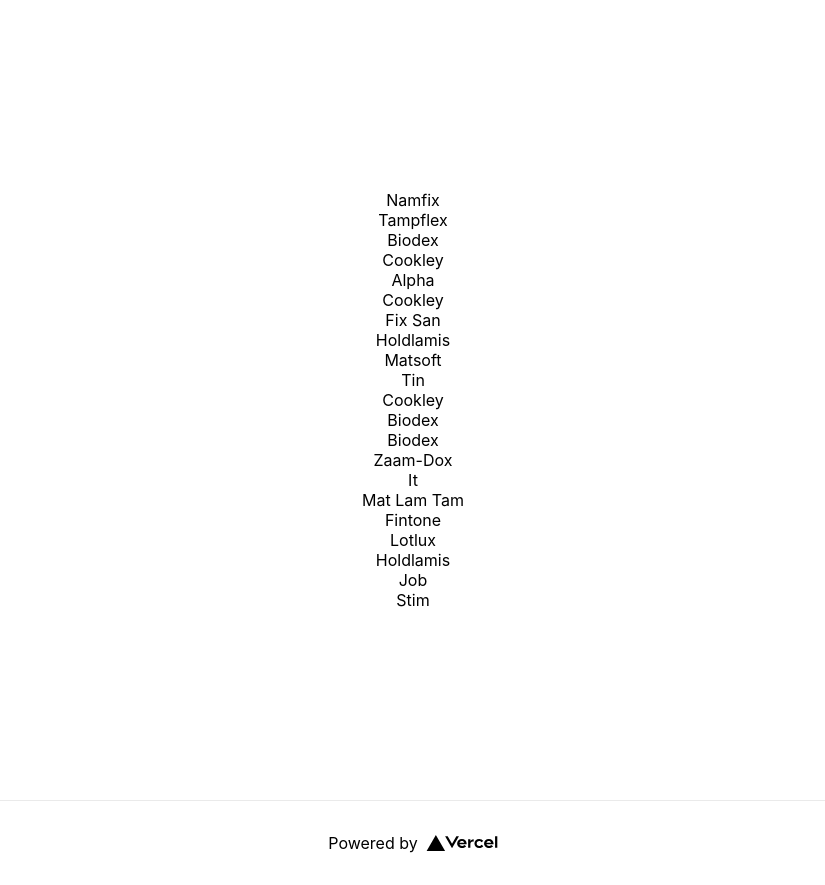
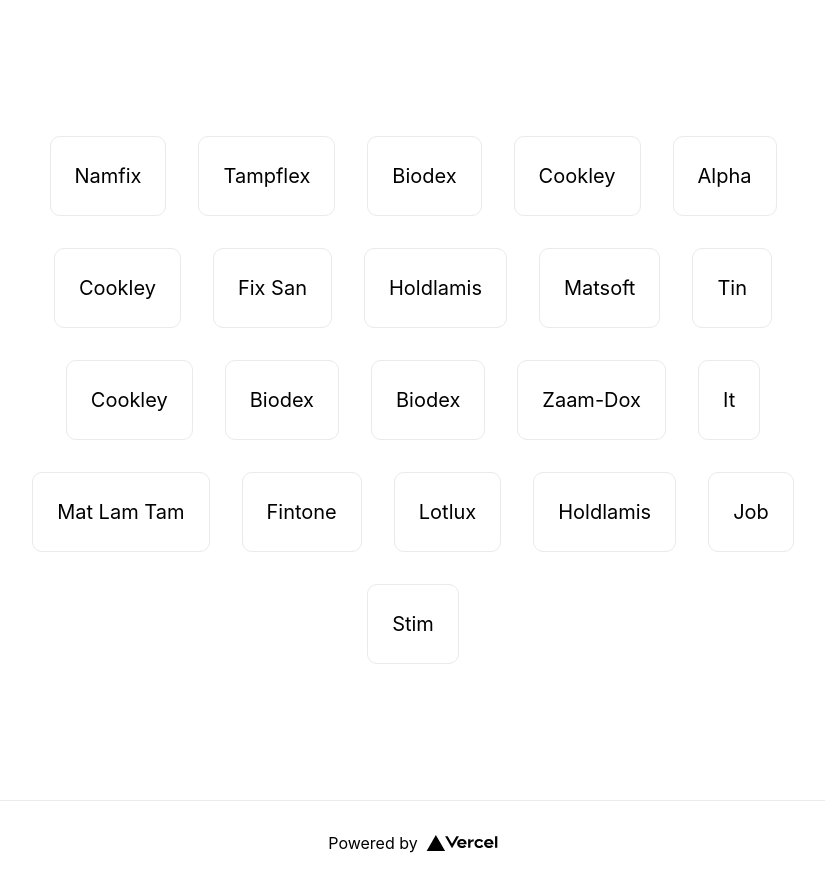
Before and after one commit to craig-mcgowan/conference-tracker, a Next.js app: page / in a window 1280 px wide. Shown: the whole page, without its empty margins (227-1052 px from the left). Built offline with nearby package versions, Linux system fonts and the light colour scheme.

Commit message:
initial card set up

```diff
--- /dev/null
+++ b/components/conf-card/conf-card.jsx
@@ -0,0 +1,14 @@
+import { useEffect, useState } from "react";
+import styles from "./conf-card.module.css"
+
+export default function ConferenceCard(props) {
+
+  return (
+    <div className={styles.card}>
+      <p>
+        {props.conf.conference_name}
+      </p>
+
+    </div >
+  )
+}
--- /dev/null
+++ b/components/conf-card/conf-card.module.css
@@ -0,0 +1,42 @@
+.grid {
+  display: flex;
+  align-items: center;
+  justify-content: center;
+  flex-wrap: wrap;
+  max-width: 800px;
+}
+
+.card {
+  margin: 1rem;
+  padding: 1.5rem;
+  text-align: left;
+  color: inherit;
+  text-decoration: none;
+  border: 1px solid #eaeaea;
+  border-radius: 10px;
+  transition: color 0.15s ease, border-color 0.15s ease;
+  max-width: 300px;
+}
+
+.card:hover,
+.card:focus,
+.card:active {
+  color: #0070f3;
+  border-color: #0070f3;
+}
+
+.card h2 {
+  margin: 0 0 1rem 0;
+  font-size: 1.5rem;
+}
+
+.card p {
+  margin: 0;
+  font-size: 1.25rem;
+  line-height: 1.5;
+}
+
+.logo {
+  height: 1em;
+  margin-left: 0.5rem;
+}
--- a/components/conference-table.jsx
+++ b/components/conf-table/conference-table.jsx
@@ -1,4 +1,5 @@
 import { useEffect, useState } from "react"
+import ConferenceCard from "../conf-card/conf-card"
 
 export default function ConferenceTable(props) {
   const [confData, setConfData]= useState([])
@@ -25,9 +26,7 @@ export default function ConferenceTable(props) {
 
     if (i <= 20) {//TODO delete once done testing
       return (
-        <div key={i}>
-          <span>{conf.conference_name}</span>
-        </div>
+        <ConferenceCard key={i} conf={conf} />
     )
   }""
   })
--- a/pages/index.js
+++ b/pages/index.js
@@ -1,7 +1,7 @@
 import Head from 'next/head'
 import Image from 'next/image'
 import styles from '../styles/Home.module.css'
-import ConferenceTable from '../components/conference-table'
+import ConferenceTable from '../components/conf-table/conference-table'
 
 export default function Home() {
   return (
@@ -13,7 +13,9 @@ export default function Home() {
       </Head>
 
       <main className={styles.main}>
-        <ConferenceTable/>
+        <section className={styles.grid}>
+          <ConferenceTable/>
+        </section>
       </main>
 
       <footer className={styles.footer}>
```
